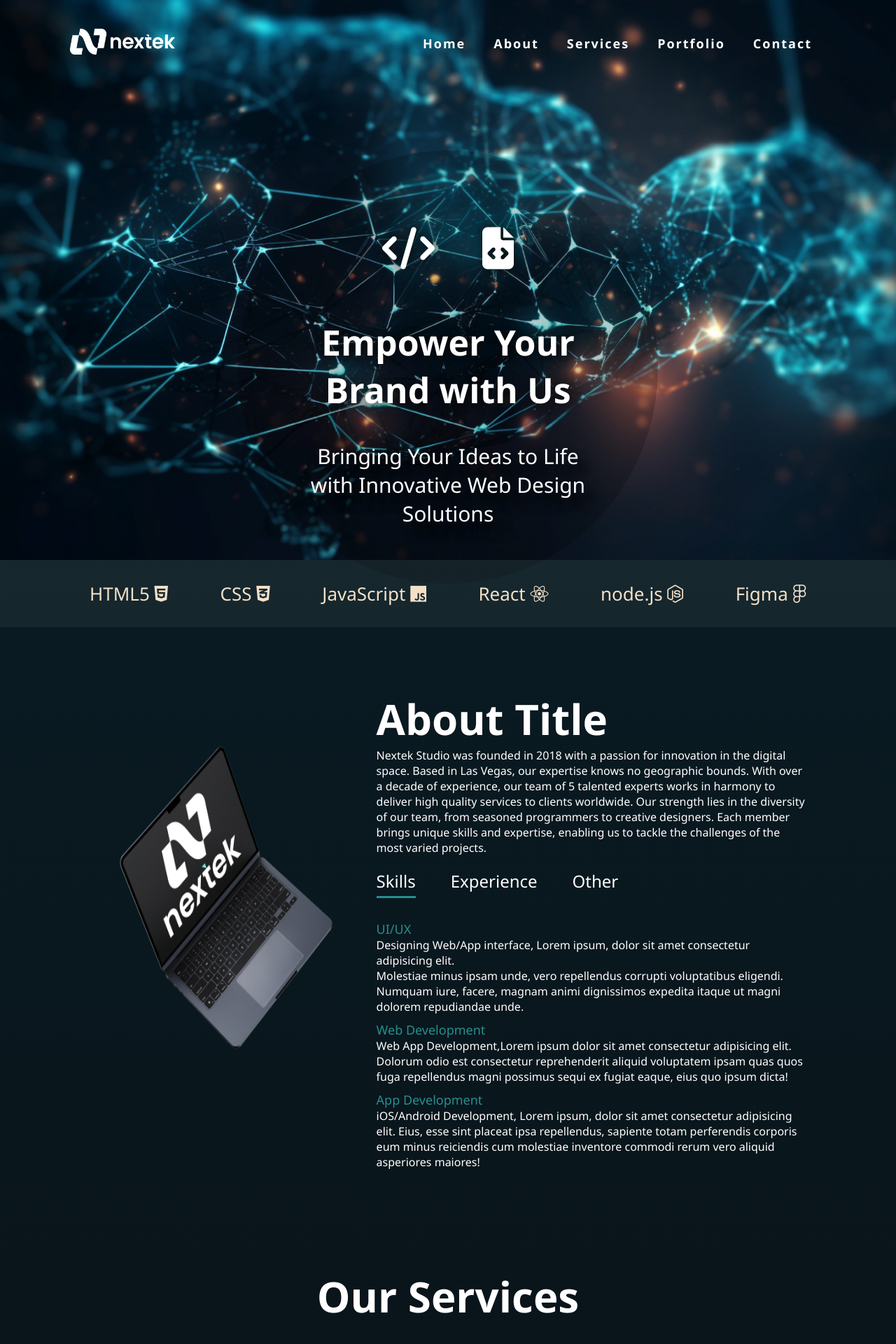
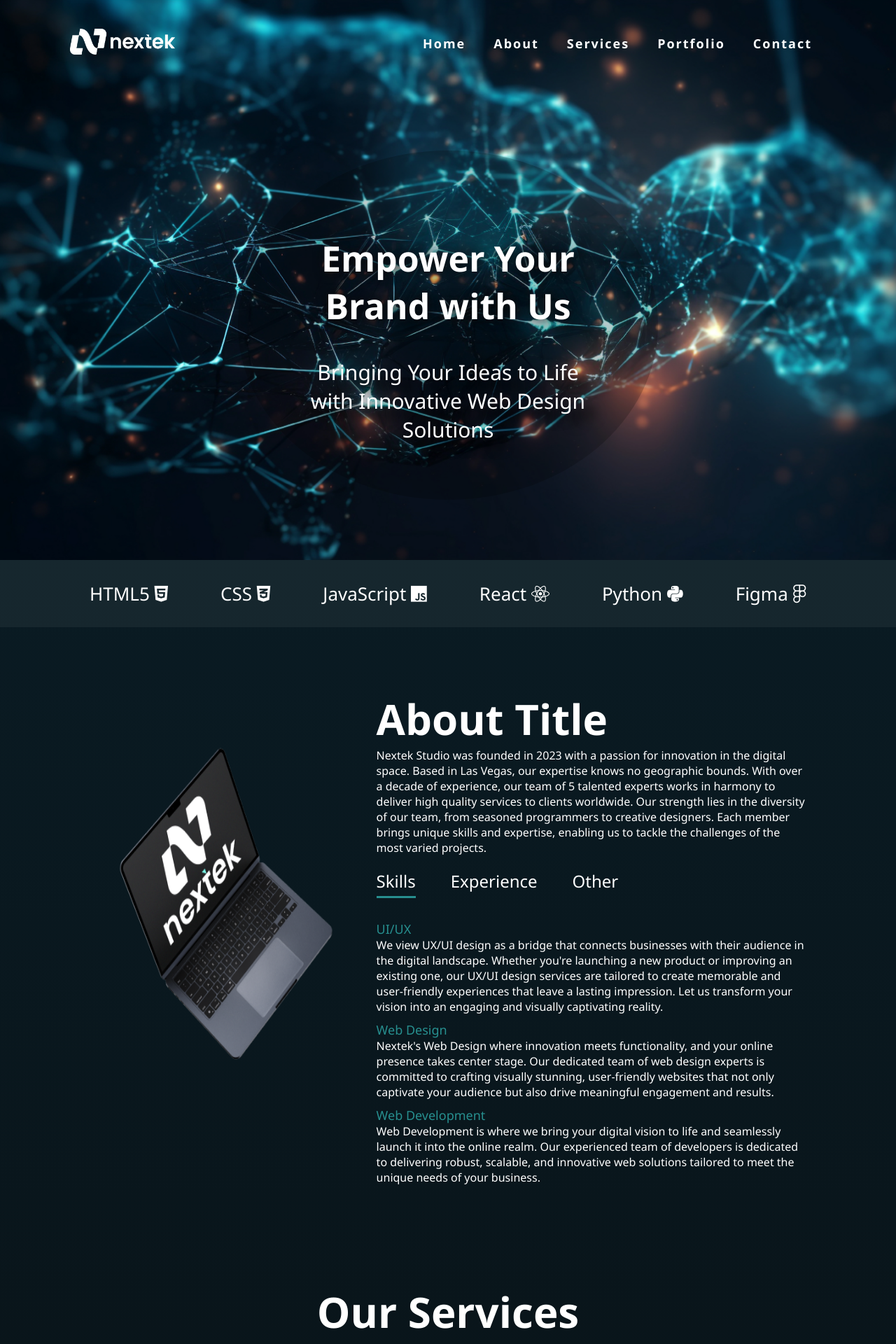
Before and after one commit to AlfaBL/nextekwebv1, a Flask app: page / in a window 1280 px wide. Shown: the top 1920 px of the page at 70% size. Run offline with Flask 3, Linux system fonts and the light colour scheme; some libraries are stand-ins or nearby versions.

Commit message:
Update site v1.1 26.02.2024

```diff
--- a/static/style.css
+++ b/static/style.css
@@ -21,6 +21,7 @@ body{
     background-size: cover;
     background-position: center;
     background-repeat: no-repeat;
+
 }
 
 .container{
@@ -132,7 +133,7 @@ nav ul li a:hover::after{
     gap: 40px;
     justify-content: space-between;
     font-size: 26px;
-    color: #F3E1C7;
+    color: #ffffff;
     background: rgba(255, 255, 255, 0.05);
 }
 
--- a/templates/index.html
+++ b/templates/index.html
@@ -29,8 +29,6 @@
         <div id="header">
             <div class="container">
                 <div class="header-text">
-                    <i class="fa-solid fa-code"></i>
-                    <i class="fa-solid fa-file-code"></i>
                     <h1><span>Empower</span> Your Brand with Us </h1>
                     <p>Bringing Your Ideas to Life with Innovative Web Design Solutions</p>
                 </div>
@@ -55,7 +53,7 @@
                     <p>React <i class="fa-brands fa-react"></i></p>
                 </li>
                 <li class="banner_item">
-                    <p>node.js <i class="fa-brands fa-node-js"></i></p>
+                    <p>Python <i class="fa-brands fa-python"></i></p>
                 </li>
                 <li class="banner_item">
                     <p>Figma <i class="fa-brands fa-figma"></i></p>
@@ -74,7 +72,7 @@
                     </div>
                     <div class="about-col-2">
                         <h1 class="sub-title">About Title</h1>
-                        <p>Nextek Studio was founded in 2018 with a passion for innovation in the digital space. Based in Las Vegas, our expertise knows no geographic bounds. With over a decade of experience, our team of 5 talented experts works in harmony to deliver high quality services to clients worldwide. Our strength lies in the diversity of our team, from seasoned programmers to creative designers. Each member brings unique skills and expertise, enabling us to tackle the challenges of the most varied projects.</p>
+                        <p>Nextek Studio was founded in 2023 with a passion for innovation in the digital space. Based in Las Vegas, our expertise knows no geographic bounds. With over a decade of experience, our team of 5 talented experts works in harmony to deliver high quality services to clients worldwide. Our strength lies in the diversity of our team, from seasoned programmers to creative designers. Each member brings unique skills and expertise, enabling us to tackle the challenges of the most varied projects.</p>
                         <div class="tab-titles">
                             <p class="tab-links active-link" onclick="opentab('skills')">Skills</p>
                             <p class="tab-links" onclick="opentab('experience')">Experience</p>
@@ -82,23 +80,23 @@
                         </div>
                         <div class="tab-contents active-tab" id="skills">
                             <ul>
-                                <li><span>UI/UX</span><br>Designing Web/App interface, Lorem ipsum, dolor sit amet consectetur adipisicing elit.<br> Molestiae minus ipsam unde, vero repellendus corrupti voluptatibus eligendi. Numquam iure, facere, magnam animi dignissimos expedita itaque ut magni dolorem repudiandae unde.</li>
-                                <li><span>Web Development</span><br>Web App Development,Lorem ipsum dolor sit amet consectetur adipisicing elit. Dolorum odio est consectetur reprehenderit aliquid voluptatem ipsam quas quos fuga repellendus magni possimus sequi ex fugiat eaque, eius quo ipsum dicta!</li>
-                                <li><span>App Development</span><br>iOS/Android Development, Lorem ipsum, dolor sit amet consectetur adipisicing elit. Eius, esse sint placeat ipsa repellendus, sapiente totam perferendis corporis eum minus reiciendis cum molestiae inventore commodi rerum vero aliquid asperiores maiores!</li>
+                                <li><span>UI/UX</span><br>We view UX/UI design as a bridge that connects businesses with their audience in the digital landscape. Whether you're launching a new product or improving an existing one, our UX/UI design services are tailored to create memorable and user-friendly experiences that leave a lasting impression. Let us transform your vision into an engaging and visually captivating reality.</li>
+                                <li><span>Web Design</span><br>Nextek's Web Design where innovation meets functionality, and your online presence takes center stage. Our dedicated team of web design experts is committed to crafting visually stunning, user-friendly websites that not only captivate your audience but also drive meaningful engagement and results.</li>
+                                <li><span>Web Development</span><br>Web Development is where we bring your digital vision to life and seamlessly launch it into the online realm. Our experienced team of developers is dedicated to delivering robust, scalable, and innovative web solutions tailored to meet the unique needs of your business.</li>
                             </ul>
                         </div>
                         <div class="tab-contents" id="experience">
                             <ul>
-                                <li><span>XP</span><br>This and that,Lorem ipsum, dolor sit amet consectetur adipisicing elit. Tenetur sed quod magnam dolor earum illum facere odit ratione, explicabo, minus quas, sapiente eaque libero iure nemo dignissimos natus quo culpa!</li>
-                                <li><span>Experience</span><br>Test 123,Lorem ipsum dolor sit amet consectetur adipisicing elit. Provident officiis non, quos nostrum doloribus numquam soluta optio officia tempora odit quo maiores aliquam voluptatum neque iste. Fugit ipsum ut voluptatem!</li>
-                                <li><span>Test</span><br>Experience,Lorem ipsum dolor sit amet consectetur adipisicing elit. Incidunt, porro cum laboriosam repudiandae possimus odit velit eos? Nesciunt nemo magnam omnis quaerat a incidunt perspiciatis, velit eveniet itaque quod! Voluptate.</li>
+                                <li><span>Vision</span><br>Our vision is to be a catalyst for transformative digital solutions, empowering businesses to thrive in the dynamic and ever-evolving landscape of technology. We envision a future where innovation is not just a concept but a driving force behind every digital endeavor, shaping the way businesses connect with their audiences and achieve unparalleled success.</li>
+                                <li><span>Experience</span><br>A journey that transcends the ordinary, redefining the way businesses and users engage with the digital realm. At Nextek, we pride ourselves on curating an unparalleled experience that goes beyond the surface, weaving together innovation, collaboration, and excellence into the very fabric of our services.</li>
+                                <li><span>Innovate</span><br>Innovation is not just what we do; it's who we are. At Nextek, we invite you to embark on a journey where innovation becomes the driving force behind transformative digital experiences. Together, let's explore the limitless possibilities that arise when creativity and technology converge.</li>
                             </ul>
                         </div>
                         <div class="tab-contents" id="other">
                             <ul>
-                                <li><span>Other</span><br>Other stuff, Lorem ipsum dolor sit amet consectetur adipisicing elit. In, nam vel? Excepturi totam distinctio labore deleniti iure, temporibus praesentium nemo consequuntur voluptatum quisquam voluptates, quidem reprehenderit recusandae repellendus dolorum ex.</li>
-                                <li><span>Other II</span><br>Other stuff 2, Lorem ipsum dolor sit amet consectetur adipisicing elit. Porro corrupti ratione laudantium cupiditate vitae deleniti aliquam qui quo voluptatibus. Quo aliquid, debitis ad hic dolore veniam nesciunt nostrum ex dignissimos.</li>
-                                <li><span>Other III</span><br>Other stuff 3, Lorem ipsum dolor sit amet, consectetur adipisicing elit. Atque saepe earum eius voluptatibus, doloribus sunt laudantium sint possimus recusandae reiciendis nostrum numquam cum vero quidem ea perferendis quam tempore culpa?</li>
+                                <li><span>Goals</span><br>At Nextek, our goals are a roadmap that guides our journey towards excellence, innovation, and client success. Rooted in a vision of being a leader in the digital realm, our goals shape the direction of our efforts and reflect our commitment to pushing boundaries. </li>
+                                <li><span>User Experiences</span><br>We prioritize the creation of exceptional user experiences. Our goal is to craft digital solutions that captivate, engage, and resonate with end-users. By focusing on usability, aesthetics, and functionality, we aim to ensure that every interaction with our products leaves a positive and lasting impression.</li>
+                                <li><span>Continuous Learning and Growth</span><br>Nextek is dedicated to fostering a culture of continuous learning and growth. Our goal is to empower our team with the knowledge and skills needed to stay ahead in the fast-paced world of technology. By investing in professional development, we ensure that our team remains adaptive, versatile, and ready to tackle evolving challenges.</li>
                             </ul>
                         </div>
                     </div>
@@ -116,22 +114,26 @@
                 <div class="services-list">
                     <div>
                         <i class="fa-solid fa-code"></i>
+                        <i class="fa-solid fa-laptop-code"></i>
+                        <i class="fa-solid fa-bars-staggered"></i>
                         <h2>Web Design</h2>
-                        <p>Lorem ipsum dolor sit amet consectetur adipisicing elit. Eos nemo quisquam tempore nisi adipisci culpa similique numquam iure quis vero, voluptas quia ipsa suscipit vel totam expedita aut ea? Ipsum!</p>
+                        <p>Nextek's Web Design where innovation meets functionality, and your online presence takes center stage. Our dedicated team of web design experts is committed to crafting visually stunning, user-friendly websites that not only captivate your audience but also drive meaningful engagement and results.</p>
                         <a href="#">Learn more</a>
                     </div>
                     <div>
                         <i class="fa-brands fa-uikit"></i>
+                        <i class="fa-solid fa-palette"></i>
+                        <i class="fa-solid fa-vector-square"></i>
                         <h2>UX/UI Design</h2>
-                        <p>Lorem ipsum dolor sit amet consectetur adipisicing elit. Eos nemo quisquam tempore nisi adipisci culpa similique numquam iure quis vero, voluptas quia ipsa suscipit vel totam expedita aut ea? Ipsum!</p>
+                        <p>We view UX/UI design as a bridge that connects businesses with their audience in the digital landscape. Whether you're launching a new product or improving an existing one, our UX/UI design services are tailored to create memorable and user-friendly experiences that leave a lasting impression. Let us transform your vision into an engaging and visually captivating reality.</p>
                         <a href="#">Learn more</a>
                     </div>
                     <div>
-                        <i class="fa-brands fa-chrome"></i>
-                        <i class="fa-brands fa-safari"></i>
-                        <i class="fa-brands fa-firefox"></i>
-                        <h2>Web App Design</h2>
-                        <p>Lorem ipsum dolor sit amet consectetur adipisicing elit. Eos nemo quisquam tempore nisi adipisci culpa similique numquam iure quis vero, voluptas quia ipsa suscipit vel totam expedita aut ea? Ipsum!</p>
+                        <i class="fa-solid fa-gears"></i>
+                        <i class="fa-solid fa-file-code"></i>
+                        <i class="fa-solid fa-terminal"></i>
+                        <h2>Web Development</h2>
+                        <p>Web Development is where we bring your digital vision to life and seamlessly launch it into the online realm. Our experienced team of developers is dedicated to delivering robust, scalable, and innovative web solutions tailored to meet the unique needs of your business.</p>
                         <a href="#">Learn more</a>
                     </div>
                 </div>
@@ -165,8 +167,8 @@
                     <div class="work">
                         <img src="static/images/project_01.png" alt="">
                         <div class="layer">
-                            <h3>Project 03</h3>
-                            <p>Random text, Lorem ipsum dolor sit amet consectetur adipisicing elit. Illo quae consectetur quas sit nulla eaque beatae magni doloribus est quasi quaerat omnis, ipsum quo inventore repudiandae praesentium dolores harum modi.</p>
+                            <h3>Nextek portfolio</h3>
+                            <p>The Nextek Portfolio Website serves as a dynamic showcase of our diverse range of skills, expertise, and the innovative projects we've undertaken. Designed with a user-centric approach, the site aims to provide visitors with a seamless journey through our digital capabilities and accomplishments.</p>
                             <a href="#"><i class="fa-solid fa-up-right-from-square"></i></a>
                         </div>
                     </div>
```
